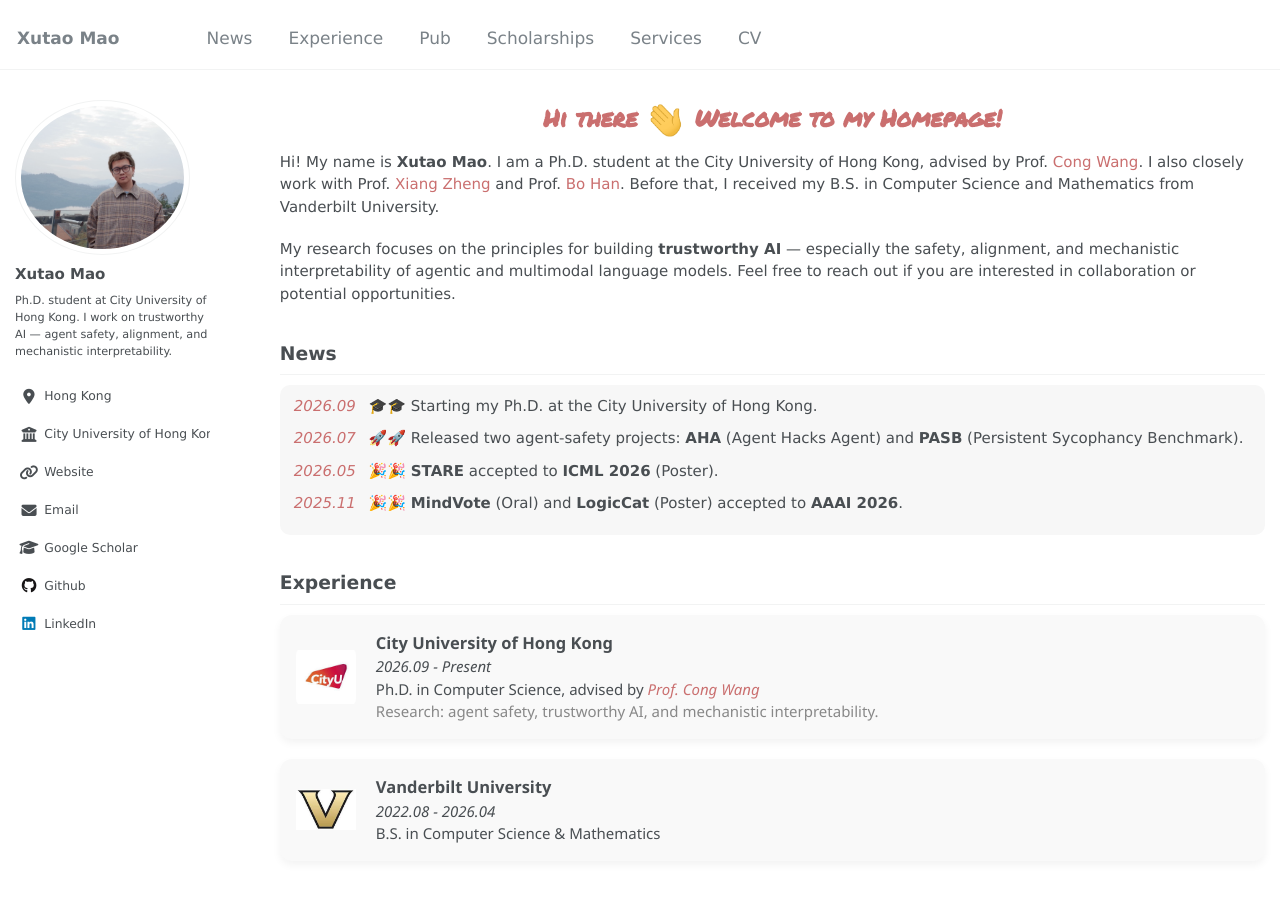
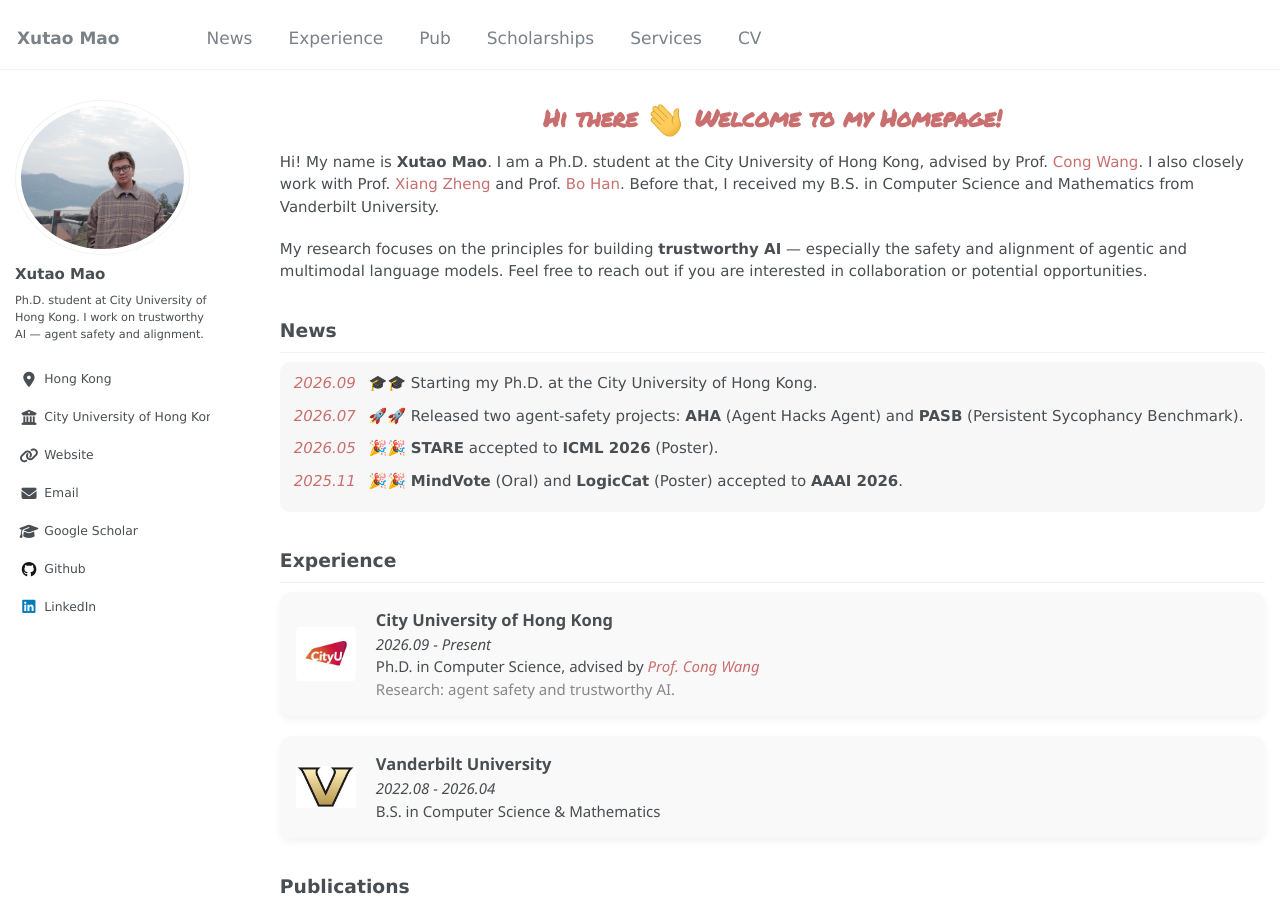
Before and after one commit to henrymao2004/henrymao2004.github.io, a Jekyll site: the page built from _pages/about.md, in a window 1280 px wide and 900 px high. Built offline with Jekyll 4.4.1, drawn with Linux system fonts in a browser that asks for light colours; some web fonts are replaced.

Commit message:
home: drop "mechanistic interpretability" from research-interest blurbs
Remove it from the config bio, the intro paragraph, and the CityU
experience card. Leaves the TAME paper title/description (which legitimately
says "Mechanistic Evidence") untouched.

Co-Authored-By: Claude Opus 4.8 (1M context) <noreply@anthropic.com>

```diff
--- a/_config.yml
+++ b/_config.yml
@@ -11,7 +11,7 @@ author:
   avatar           : "bio.jpg"
   name             : "Xutao Mao"
   pronouns         :
-  bio              : "Ph.D. student at City University of Hong Kong. I work on trustworthy AI — agent safety, alignment, and mechanistic interpretability."
+  bio              : "Ph.D. student at City University of Hong Kong. I work on trustworthy AI — agent safety and alignment."
   location         : "Hong Kong"
   employer         : "City University of Hong Kong"
   uri              : "https://henrymao2004.github.io"
--- a/_pages/about.md
+++ b/_pages/about.md
@@ -11,7 +11,7 @@ redirect_from:
 
 Hi! My name is **Xutao Mao**. I am a Ph.D. student at the City University of Hong Kong, advised by Prof. [Cong Wang](https://www.cs.cityu.edu.hk/~congwang/). I also closely work with Prof. [Xiang Zheng](https://x-zheng16.github.io) and Prof. [Bo Han](https://bhanml.github.io/). Before that, I received my B.S. in Computer Science and Mathematics from Vanderbilt University.
 
-My research focuses on the principles for building **trustworthy AI** — especially the safety, alignment, and mechanistic interpretability of agentic and multimodal language models. Feel free to reach out if you are interested in collaboration or potential opportunities.
+My research focuses on the principles for building **trustworthy AI** — especially the safety and alignment of agentic and multimodal language models. Feel free to reach out if you are interested in collaboration or potential opportunities.
 
 News
 ---------------
@@ -35,7 +35,7 @@ Experience
           <strong>City University of Hong Kong</strong><br>
           <em>2026.09 - Present</em><br>
           Ph.D. in Computer Science, advised by <a href="https://www.cs.cityu.edu.hk/~congwang/"><em>Prof. Cong Wang</em></a><br>
-          <span style="color:#888;">Research: agent safety, trustworthy AI, and mechanistic interpretability.</span>
+          <span style="color:#888;">Research: agent safety and trustworthy AI.</span>
       </div>
   </div>
 
```
